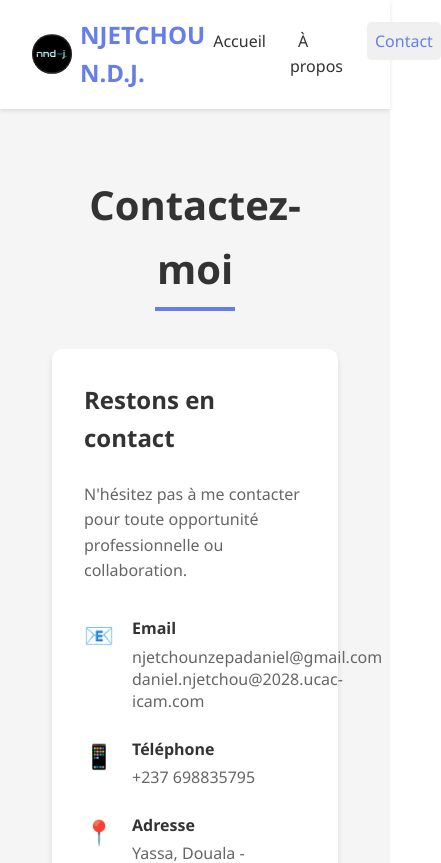
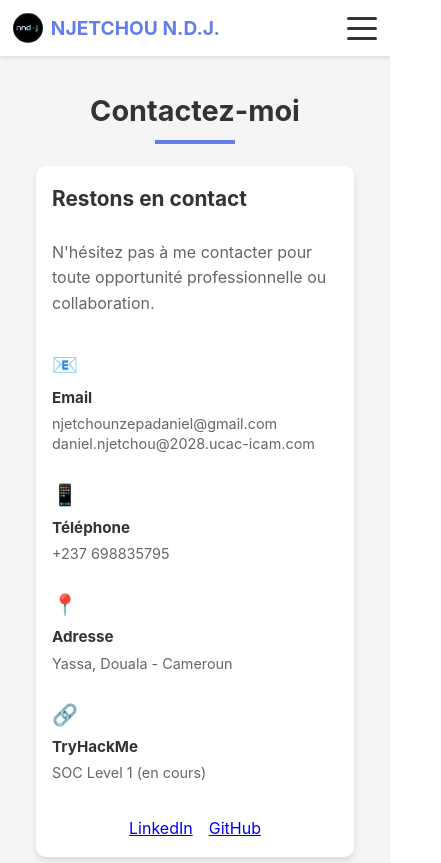
Before and after one commit to nnd-gb/About_me, a Vue app: page /contact in a window 390 px wide. Shown: the top 863 px of the page, 441 px wide, since content can reach past the window. Built offline with nearby package versions, Linux system fonts and the light colour scheme.

Commit message:
portfolio V2.2

```diff
--- a/src/App.vue
+++ b/src/App.vue
@@ -4,18 +4,27 @@ import { RouterLink, RouterView } from 'vue-router'
 
 <template>
   <div id="app">
+    <!-- Header avec menu responsive -->
     <header>
       <nav class="navbar">
         <div class="nav-container">
           <router-link to="/" class="logo">
             <img src="./assets/logo.png" alt="Logo" class="nav-logo" />
-            <span>NJETCHOU N.D.J.</span>
+            <span class="logo-text">NJETCHOU N.D.J.</span>
           </router-link>
 
-          <ul class="nav-menu">
-            <li><router-link to="/" class="nav-link">Accueil</router-link></li>
-            <li><router-link to="/about" class="nav-link">À propos</router-link></li>
-            <li><router-link to="/contact" class="nav-link">Contact</router-link></li>
+          <!-- Menu burger pour mobile -->
+          <button class="burger-menu" @click="toggleMenu" :class="{ active: isMenuOpen }">
+            <span></span>
+            <span></span>
+            <span></span>
+          </button>
+
+          <!-- Navigation -->
+          <ul class="nav-menu" :class="{ active: isMenuOpen }">
+            <li><router-link to="/" class="nav-link" @click="closeMenu">Accueil</router-link></li>
+            <li><router-link to="/about" class="nav-link" @click="closeMenu">À propos</router-link></li>
+            <li><router-link to="/contact" class="nav-link" @click="closeMenu">Contact</router-link></li>
           </ul>
         </div>
       </nav>
@@ -27,7 +36,7 @@ import { RouterLink, RouterView } from 'vue-router'
 
     <footer class="footer">
       <div class="footer-content">
-        <p>&copy; 2024 NJETCHOU NZEPA Daniel Jordan. Tous droits réservés.</p>
+        <p>&copy; 2026 NJETCHOU NZEPA Daniel Jordan</p>
         <div class="footer-links">
           <a href="https://github.com/nnd-gb" target="_blank">GitHub</a>
           <a href="https://www.linkedin.com/in/daniel-jordan-njetchou-nzepa-6a057733b?utm_source=share_via&utm_content=profile&utm_medium=member_ios" target="_blank">LinkedIn</a>
@@ -38,7 +47,33 @@ import { RouterLink, RouterView } from 'vue-router'
   </div>
 </template>
 
+<script>
+export default {
+  data() {
+    return {
+      isMenuOpen: false
+    }
+  },
+  methods: {
+    toggleMenu() {
+      this.isMenuOpen = !this.isMenuOpen
+      // Empêcher le scroll quand le menu est ouvert
+      if (this.isMenuOpen) {
+        document.body.style.overflow = 'hidden'
+      } else {
+        document.body.style.overflow = 'auto'
+      }
+    },
+    closeMenu() {
+      this.isMenuOpen = false
+      document.body.style.overflow = 'auto'
+    }
+  }
+}
+</script>
+
 <style>
+/* Reset et styles de base */
 * {
   margin: 0;
   padding: 0;
@@ -46,33 +81,39 @@ import { RouterLink, RouterView } from 'vue-router'
 }
 
 body {
-  font-family: 'Segoe UI', Tahoma, Geneva, Verdana, sans-serif;
+  font-family: -apple-system, BlinkMacSystemFont, 'Segoe UI', Roboto, Oxygen, Ubuntu, Cantarell, sans-serif;
   line-height: 1.6;
   color: #333;
+  overflow-x: hidden;
+  width: 100%;
 }
 
 #app {
   min-height: 100vh;
   display: flex;
   flex-direction: column;
+  width: 100%;
+  overflow-x: hidden;
 }
 
-/* Navbar Styles */
+/* Header & Navigation */
 .navbar {
   background: white;
   box-shadow: 0 2px 4px rgba(0,0,0,0.1);
   position: sticky;
   top: 0;
   z-index: 1000;
+  width: 100%;
 }
 
 .nav-container {
   max-width: 1200px;
   margin: 0 auto;
-  padding: 1rem 2rem;
+  padding: 1rem;
   display: flex;
   justify-content: space-between;
   align-items: center;
+  position: relative;
 }
 
 .logo {
@@ -83,18 +124,60 @@ body {
   font-size: 1.5rem;
   font-weight: bold;
   color: #667eea;
+  z-index: 1001;
 }
 
 .nav-logo {
   width: 40px;
   height: 40px;
-  border-radius: 90%;
+  border-radius: 50%;
+  object-fit: cover;
 }
 
+/* Menu Burger */
+.burger-menu {
+  display: none;
+  flex-direction: column;
+  justify-content: space-around;
+  width: 30px;
+  height: 30px;
+  background: transparent;
+  border: none;
+  cursor: pointer;
+  padding: 0;
+  z-index: 1001;
+}
+
+.burger-menu span {
+  width: 30px;
+  height: 3px;
+  background: #333;
+  border-radius: 10px;
+  transition: all 0.3s linear;
+  position: relative;
+  transform-origin: 1px;
+}
+
+.burger-menu.active span:first-child {
+  transform: rotate(45deg);
+}
+
+.burger-menu.active span:nth-child(2) {
+  opacity: 0;
+}
+
+.burger-menu.active span:last-child {
+  transform: rotate(-45deg);
+}
+
+/* Menu de navigation */
 .nav-menu {
   display: flex;
   list-style: none;
   gap: 2rem;
+  margin: 0;
+  padding: 0;
+  transition: all 0.3s ease;
 }
 
 .nav-link {
@@ -104,6 +187,7 @@ body {
   transition: color 0.3s;
   padding: 0.5rem 1rem;
   border-radius: 5px;
+  font-size: 1rem;
 }
 
 .nav-link:hover {
@@ -116,17 +200,26 @@ body {
   background: #f0f0f0;
 }
 
-/* Footer Styles */
+/* Main content */
+main {
+  flex: 1;
+  width: 100%;
+  max-width: 100%;
+  overflow-x: hidden;
+}
+
+/* Footer */
 .footer {
   background: #2c3e50;
   color: white;
   margin-top: auto;
+  width: 100%;
 }
 
 .footer-content {
   max-width: 1200px;
   margin: 0 auto;
-  padding: 2rem;
+  padding: 2rem 1rem;
   text-align: center;
 }
 
@@ -135,6 +228,7 @@ body {
   display: flex;
   gap: 1.5rem;
   justify-content: center;
+  flex-wrap: wrap;
 }
 
 .footer-links a {
@@ -142,19 +236,139 @@ body {
   text-decoration: none;
   opacity: 0.8;
   transition: opacity 0.3s;
+  font-size: 0.9rem;
 }
 
 .footer-links a:hover {
   opacity: 1;
 }
 
-@media (max-width: 768px) {
+/* ========== MEDIA QUERIES ========== */
+
+/* Tablettes (768px et moins) */
+@media screen and (max-width: 768px) {
+  .burger-menu {
+    display: flex;
+  }
+
   .nav-menu {
-    gap: 1rem;
+    position: fixed;
+    top: 0;
+    left: -100%;
+    width: 100%;
+    height: 100vh;
+    background: white;
+    flex-direction: column;
+    justify-content: center;
+    align-items: center;
+    gap: 2rem;
+    transition: left 0.3s ease;
+    z-index: 1000;
+  }
+
+  .nav-menu.active {
+    left: 0;
   }
 
   .nav-link {
-    padding: 0.5rem;
+    font-size: 1.2rem;
+    padding: 1rem 2rem;
+    width: 200px;
+    text-align: center;
+  }
+
+  .nav-link:hover {
+    background: #667eea;
+    color: white;
+  }
+
+  .logo-text {
+    font-size: 1.2rem;
+  }
+
+  .nav-logo {
+    width: 35px;
+    height: 35px;
+  }
+}
+
+/* Petits mobiles (480px et moins) */
+@media screen and (max-width: 480px) {
+  .nav-container {
+    padding: 0.8rem;
+  }
+
+  .logo {
+    font-size: 1.2rem;
+  }
+
+  .nav-logo {
+    width: 30px;
+    height: 30px;
+  }
+
+  .footer-content {
+    padding: 1.5rem 1rem;
+  }
+
+  .footer-links {
+    gap: 1rem;
+    flex-direction: column;
+    align-items: center;
+  }
+
+  .footer-links a {
+    display: block;
+    padding: 0.3rem;
+  }
+}
+
+/* Très petits mobiles (320px) */
+@media screen and (max-width: 320px) {
+  .logo-text {
+    display: none; /* Cache le texte du logo sur très petits écrans */
+  }
+
+  .nav-logo {
+    width: 35px;
+    height: 35px;
+  }
+
+  .nav-link {
+    font-size: 1rem;
+    padding: 0.8rem 1.5rem;
+    width: 180px;
+  }
+}
+
+/* Pour les écrans en orientation paysage sur mobile */
+@media screen and (max-height: 500px) and (orientation: landscape) {
+  .nav-menu {
+    padding: 2rem 0;
+    overflow-y: auto;
+  }
+
+  .nav-link {
+    padding: 0.5rem 1rem;
+    margin: 0.2rem 0;
+  }
+}
+
+/* Support des écrans haute résolution */
+@media (-webkit-min-device-pixel-ratio: 2), (min-resolution: 192dpi) {
+  .nav-logo {
+    image-rendering: -webkit-optimize-contrast;
+  }
+}
+
+/* Améliorations pour le tactile */
+@media (hover: none) and (pointer: coarse) {
+  .nav-link {
+    padding: 0.8rem 1.2rem; /* Plus grand pour le tactile */
+  }
+
+  .burger-menu span {
+    height: 4px; /* Plus épais pour le tactile */
   }
 }
 </style>
--- a/src/views/AboutView.vue
+++ b/src/views/AboutView.vue
@@ -238,4 +238,57 @@ const cvDriveLink = 'https://drive.google.com/uc?export=download&id=1FGdZjynJrrJ
     grid-template-columns: 1fr;
   }
 }
+
+
+@media screen and (max-width: 768px) {
+  .about {
+    padding: 2rem 1rem;
+  }
+
+  .page-title {
+    font-size: 2rem;
+    margin-bottom: 2rem;
+  }
+
+  .about-content {
+    grid-template-columns: 1fr;
+    gap: 2rem;
+  }
+
+  .cv-section, .bio-section {
+    padding: 1rem;
+  }
+
+  .cv-section h2, .bio-section h2 {
+    font-size: 1.3rem;
+  }
+
+  .bio-text {
+    font-size: 0.95rem;
+  }
+
+  .experience {
+    padding: 1rem;
+  }
+
+  .download-btn {
+    padding: 0.8rem 1.5rem;
+    font-size: 0.9rem;
+  }
+}
+
+@media screen and (max-width: 480px) {
+  .page-title {
+    font-size: 1.8rem;
+  }
+
+  .experience h4 {
+    font-size: 1rem;
+  }
+
+  .company {
+    font-size: 0.85rem;
+  }
+}
+
 </style>
--- a/src/views/ContactView.vue
+++ b/src/views/ContactView.vue
@@ -226,4 +226,106 @@ const envoyerMessage = () => {
     grid-template-columns: 1fr;
   }
 }
+
+/* Dans ContactView.vue */
+
+@media screen and (max-width: 768px) {
+  .contact {
+    padding: 2rem 1rem;
+  }
+
+  .page-title {
+    font-size: 2rem;
+    margin-bottom: 2rem;
+  }
+
+  .contact-content {
+    grid-template-columns: 1fr;
+    gap: 1.5rem;
+  }
+
+  .contact-info, .contact-form {
+    padding: 1.5rem;
+  }
+
+  .contact-info h2, .contact-form h2 {
+    font-size: 1.3rem;
+  }
+
+  .info-item {
+    flex-direction: column;
+    align-items: flex-start;
+    gap: 0.5rem;
+  }
+
+  .info-item .icon {
+    font-size: 1.3rem;
+  }
+
+  .social-links {
+    flex-wrap: wrap;
+    justify-content: center;
+  }
+
+  .social-link {
+    padding: 0.4rem 0.8rem;
+    font-size: 0.9rem;
+  }
+
+  .form-group input,
+  .form-group textarea {
+    padding: 0.6rem;
+    font-size: 0.95rem;
+  }
+
+  .submit-btn {
+    padding: 0.8rem;
+    font-size: 0.95rem;
+  }
+}
+
+@media screen and (max-width: 480px) {
+  .page-title {
+    font-size: 1.8rem;
+  }
+
+  .contact-info, .contact-form {
+    padding: 1rem;
+  }
+
+  .info-item {
+    gap: 0.25rem;
+  }
+
+  .info-item h3 {
+    font-size: 0.95rem;
+  }
+
+  .info-item p {
+    font-size: 0.9rem;
+    word-break: break-word;
+  }
+
+  .social-link {
+    width: 100%;
+    text-align: center;
+  }
+}
+
+/* Pour très petits écrans */
+@media screen and (max-width: 320px) {
+  .contact-info h2, .contact-form h2 {
+    font-size: 1.1rem;
+  }
+
+  .form-group label {
+    font-size: 0.9rem;
+  }
+
+  .form-group input,
+  .form-group textarea {
+    font-size: 0.9rem;
+  }
+}
+
 </style>
--- a/src/views/HomeView.vue
+++ b/src/views/HomeView.vue
@@ -208,4 +208,80 @@ const projects = ref([
     flex-direction: column;
   }
 }
+
+/* Responsive pour mobile */
+@media screen and (max-width: 768px) {
+  .hero {
+    padding: 3rem 1rem;
+  }
+
+  .hero h1 {
+    font-size: 1.8rem;
+    word-break: break-word;
+  }
+
+  .hero h2 {
+    font-size: 1.2rem;
+  }
+
+  .subtitle {
+    font-size: 1rem;
+  }
+
+  .hero-buttons {
+    flex-direction: column;
+    gap: 1rem;
+    padding: 0 1rem;
+  }
+
+  .btn {
+    width: 100%;
+    text-align: center;
+    padding: 0.8rem 1rem;
+  }
+
+  .projects {
+    padding: 2rem 1rem;
+  }
+
+  .section-title {
+    font-size: 1.5rem;
+    margin-bottom: 2rem;
+  }
+
+  .projects-grid {
+    grid-template-columns: 1fr;
+    gap: 1.5rem;
+  }
+
+  .skills-cloud {
+    gap: 0.5rem;
+  }
+
+  .skill-tag {
+    padding: 0.4rem 0.8rem;
+    font-size: 0.8rem;
+  }
+}
+
+@media screen and (max-width: 480px) {
+  .hero h1 {
+    font-size: 1.5rem;
+  }
+
+  .hero h2 {
+    font-size: 1rem;
+  }
+
+  .project-card {
+    margin: 0;
+  }
+
+  .skill-tag {
+    font-size: 0.75rem;
+    padding: 0.3rem 0.6rem;
+  }
+}
+
+
 </style>
```
